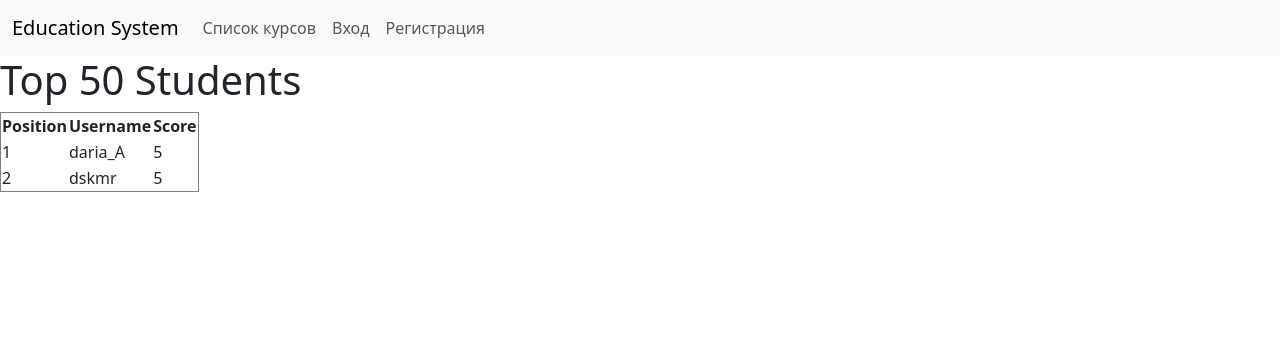
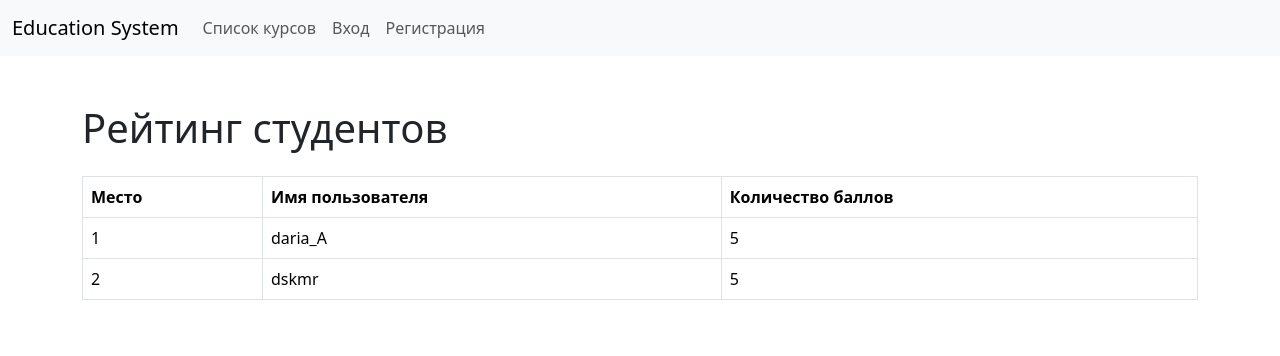
Before and after one commit to culcat/Courses, a Django app: page /student_ranking/ in a window 1280 px wide. Shown: the top 356 px of the page. Run offline with Django 5.2, Linux system fonts and the light colour scheme; data comes from the database, SQL or seed files in the repository; both versions use the stored data as it was after the commit.

Commit message:
сделал мои курсы для преподов

```diff
--- a/CoursesApp/views.py
+++ b/CoursesApp/views.py
@@ -12,7 +12,7 @@ def register(request):
         if form.is_valid():
             user = form.save()
             login(request, user)
-            return redirect('home')  # Замените 'home' на URL вашей главной страницы
+            return redirect('home')
     else:
         form = CustomUserCreationForm()
     return render(request, 'register.html', {'form': form})
@@ -26,7 +26,7 @@ def login_user(request):
             user = authenticate(username=username, password=password)
             if user is not None:
                 login(request, user)
-                return redirect('home')  # Замените 'home' на URL вашей главной страницы
+                return redirect('home')
             else:
                 form.add_error(None, "Invalid username or password")
     else:
@@ -53,23 +53,31 @@ def course_detail(request, course_id):
 @login_required
 def my_courses(request):
     user = request.user
+
     if user.user_type == 'student':
-        # Check if the student is already enrolled in a course
+        # Check if student is enrolled in any courses
         enrolled_courses = Course.objects.filter(students=user)
         if enrolled_courses.exists():
-            # If the student is already enrolled, display their enrolled courses
+            # Display enrolled courses
             return render(request, 'my_courses.html', {'courses': enrolled_courses})
         else:
             if request.method == 'POST':
                 course_id = request.POST.get('course_id')
                 course = get_object_or_404(Course, pk=course_id)
-                course.students.add(user)  # Enroll the student in the course
+                course.students.add(user)  # Enroll student in the course
                 return redirect('my_courses')
             else:
-                # If the student is not enrolled, provide the option to choose a course
+                # Display available courses for enrollment
                 available_courses = Course.objects.exclude(students=user)
                 return render(request, 'choose_course.html', {'courses': available_courses})
+
+    elif user.user_type == 'teacher':
+        # Get courses taught by this teacher (assuming a 'teachers' field in Course)
+        taught_courses = Course.objects.filter(teacher=user)
+        return render(request, 'my_courses.html', {'courses': taught_courses})
+
     else:
+        # Handle invalid user types (optional, could raise an exception)
         return redirect('home')
 
 
--- a/templates/my_courses.html
+++ b/templates/my_courses.html
@@ -9,7 +9,7 @@
         <div class="col">
             <div class="card">
                 <div class="card-body">
-                    <h5 class="card-title">{{ course.name }}</h5>
+                    <h5 class="card-title"> <a href="{% url 'course_detail' course.id %}"> {{ course.name }}</a> </h5>
                     <p class="card-text">{{ course.description }}</p>
                     <ul class="list-group list-group-flush">
                         <li class="list-group-item">Предподаватель: {{ course.teacher }}</li>
--- a/templates/student_ranking.html
+++ b/templates/student_ranking.html
@@ -1,13 +1,15 @@
 {% extends 'base.html' %}
 {% block content %}
 <body>
-<h1>Top 50 Students</h1>
-    <table border="1">
+    <div class="container">
+        <h1 class="mt-5 mb-4">Рейтинг студентов</h1>
+        <div class="table-responsive">
+            <table class="table table-bordered">
                 <thead>
                     <tr>
-                <th>Position</th>
-                <th>Username</th>
-                <th>Score</th>
+                        <th>Место</th>
+                        <th>Имя пользователя</th>
+                        <th>Количество баллов</th>
                     </tr>
                 </thead>
                 <tbody>
@@ -20,5 +22,7 @@
                     {% endfor %}
                 </tbody>
             </table>
+        </div>
+    </div>
 </body>
 {% endblock %}
```
Also changed, not shown: CoursesApp/migrations/0007_remove_studentrating_position.py (added), CoursesApp/migrations/0008_alter_studentrating_score.py (added), db.sqlite3, media/answers/2023-10-14_22-51-33.png (added). Lines whose indentation alone changed are shown as unchanged.
